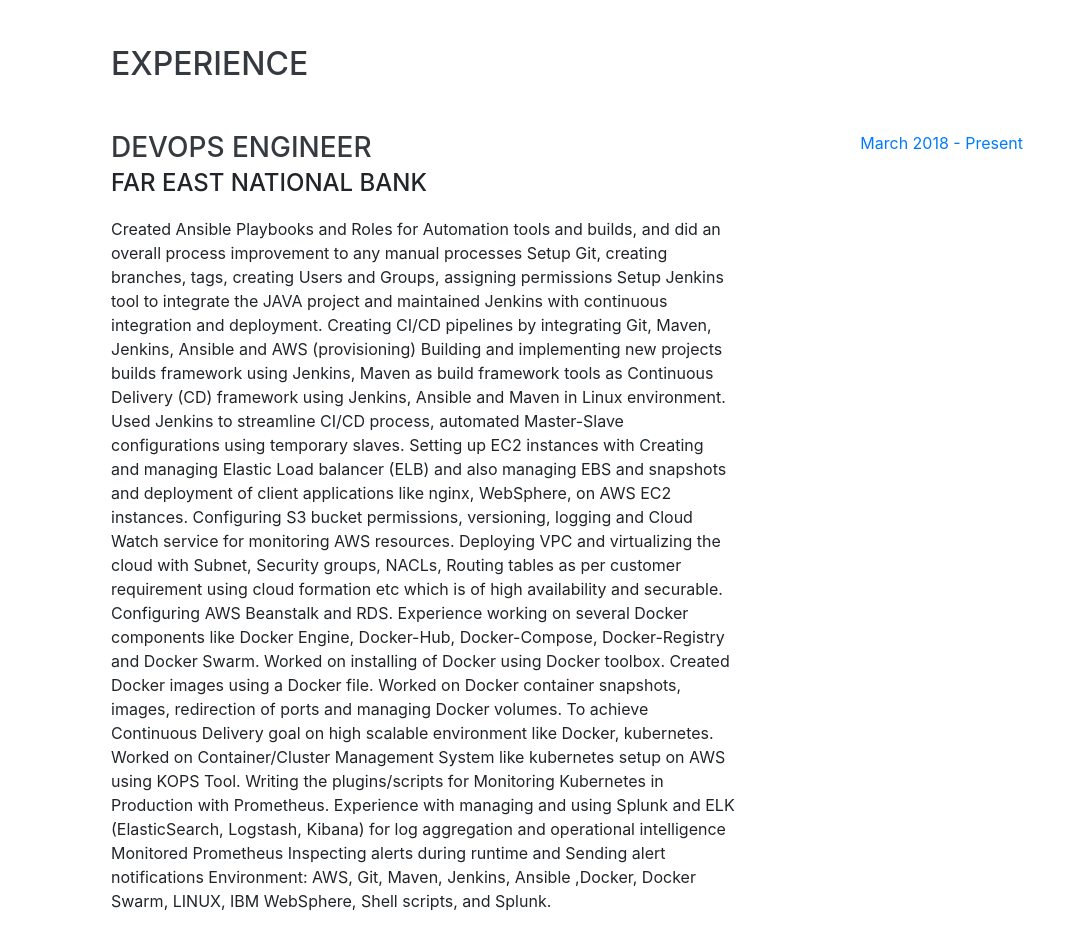
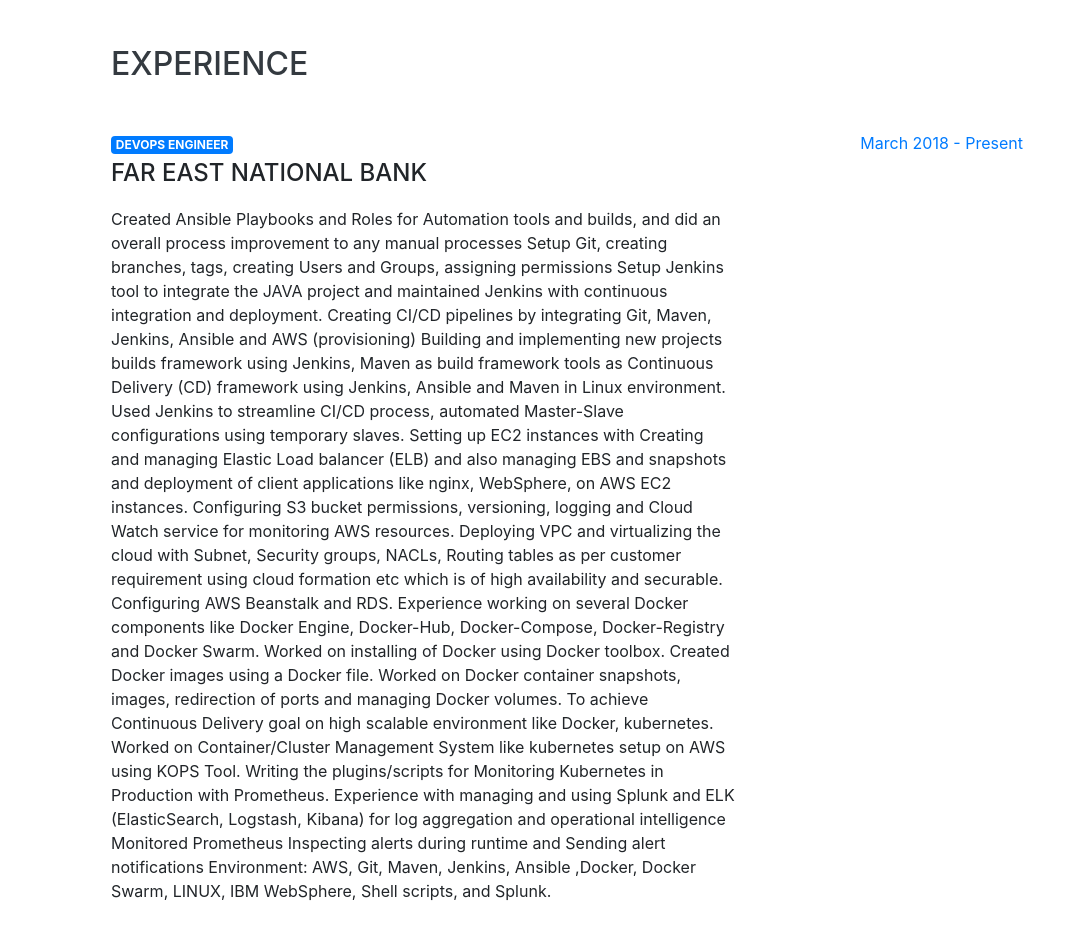
Before and after one commit to syedfahimdev/syedfahim, a website with bundled scripts: page index.html in a window 1280 px wide. Shown: the part 804-1732 px from the top of the page, without its empty margins (209-1280 px from the left). Built offline with nearby package versions, Linux system fonts and the light colour scheme; a web font is replaced by a local one.

Commit message:
change profile

```diff
--- a/index.html
+++ b/index.html
@@ -8,7 +8,7 @@
   <meta name="description" content="">
   <meta name="author" content="">
 
-  <title>Resume - Start Bootstrap Theme</title>
+  <title>Syed Fahim Resume</title>
 
   <!-- Bootstrap core CSS -->
   <link href="vendor/bootstrap/css/bootstrap.min.css" rel="stylesheet">
@@ -98,7 +98,7 @@
 
         <div class="resume-item d-flex flex-column flex-md-row justify-content-between mb-5">
           <div class="resume-content">
-            <h3 class="mb-0">DEVOPS ENGINEER</h3>
+            <h3 class="mb-0 badge badge-primary">DEVOPS ENGINEER</h3>
             <div class="subheading mb-3">Far East National Bank</div>
             <p>Created Ansible Playbooks and Roles for Automation tools and builds, and
               did an overall process improvement to any manual processes
```
Also changed, not shown: img/profile.jpg.
